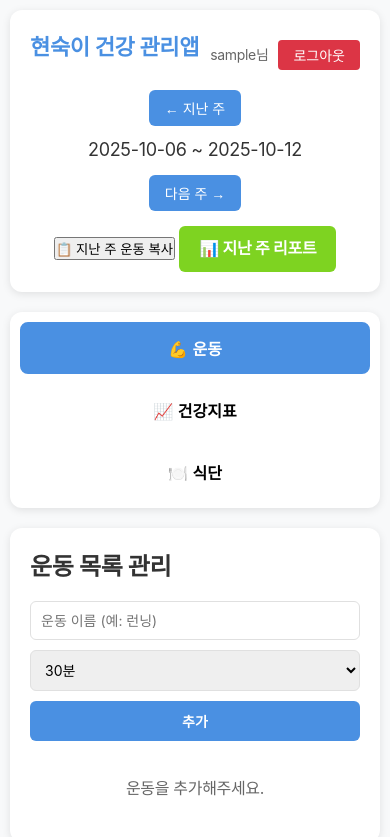
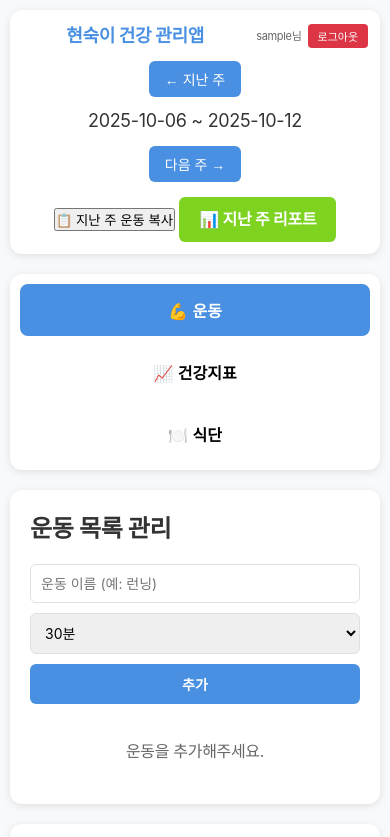
Before and after one commit to Minpa/yunsook-health-app, a website: page index.html in a window 390 px wide. Shown: the top 837 px of the page. Drawn offline with Linux system fonts and the light colour scheme; sample sign-in values are in the browser's storage.

Commit message:
Optimize header layout for mobile - smaller text and better fit

```diff
--- a/index.html
+++ b/index.html
@@ -30,11 +30,11 @@
     <div class="container">
         <!-- Header -->
         <header class="header">
-            <div style="display: flex; justify-content: space-between; align-items: center; margin-bottom: 10px;">
-                <h1>현숙이 건강 관리앱</h1>
-                <div style="display: flex; align-items: center; gap: 10px;">
-                    <span id="username-display" style="font-size: 14px; color: #666;"></span>
-                    <button onclick="handleLogout()" style="padding: 5px 15px; background: #dc3545; color: white; border: none; border-radius: 4px; cursor: pointer; font-size: 14px;">
+            <div style="display: flex; justify-content: space-between; align-items: center; margin-bottom: 10px; flex-wrap: wrap; gap: 8px;">
+                <h1 style="font-size: 20px; margin: 0; flex: 1; min-width: 120px;">현숙이 건강 관리앱</h1>
+                <div style="display: flex; align-items: center; gap: 6px; flex-shrink: 0;">
+                    <span id="username-display" style="font-size: 11px; color: #666; white-space: nowrap; max-width: 150px; overflow: hidden; text-overflow: ellipsis;"></span>
+                    <button onclick="handleLogout()" style="padding: 4px 10px; background: #dc3545; color: white; border: none; border-radius: 4px; cursor: pointer; font-size: 11px; white-space: nowrap;">
                         로그아웃
                     </button>
                 </div>
--- a/styles.css
+++ b/styles.css
@@ -523,8 +523,12 @@ body {
         padding: 10px;
     }
 
+    .header {
+        padding: 12px;
+    }
+
     .header h1 {
-        font-size: 22px;
+        font-size: 18px !important;
     }
 
     .week-nav {
```
